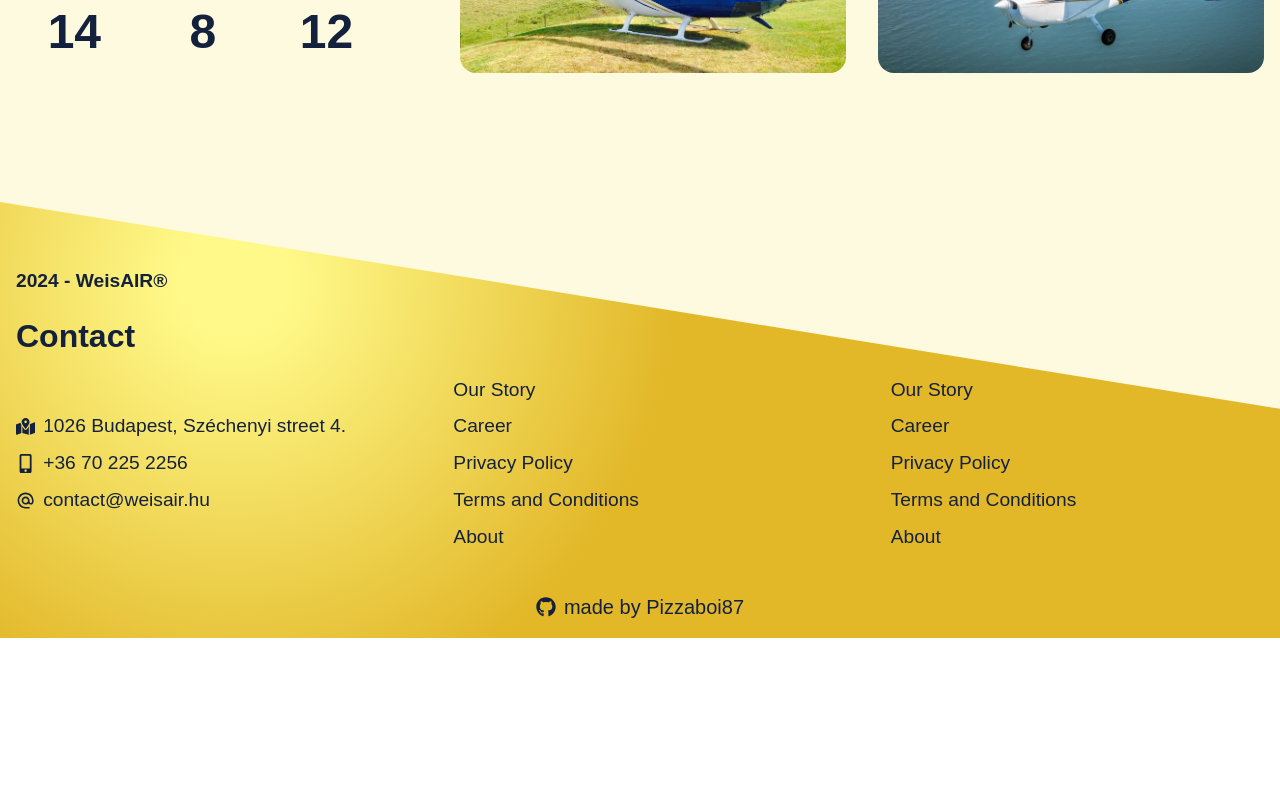
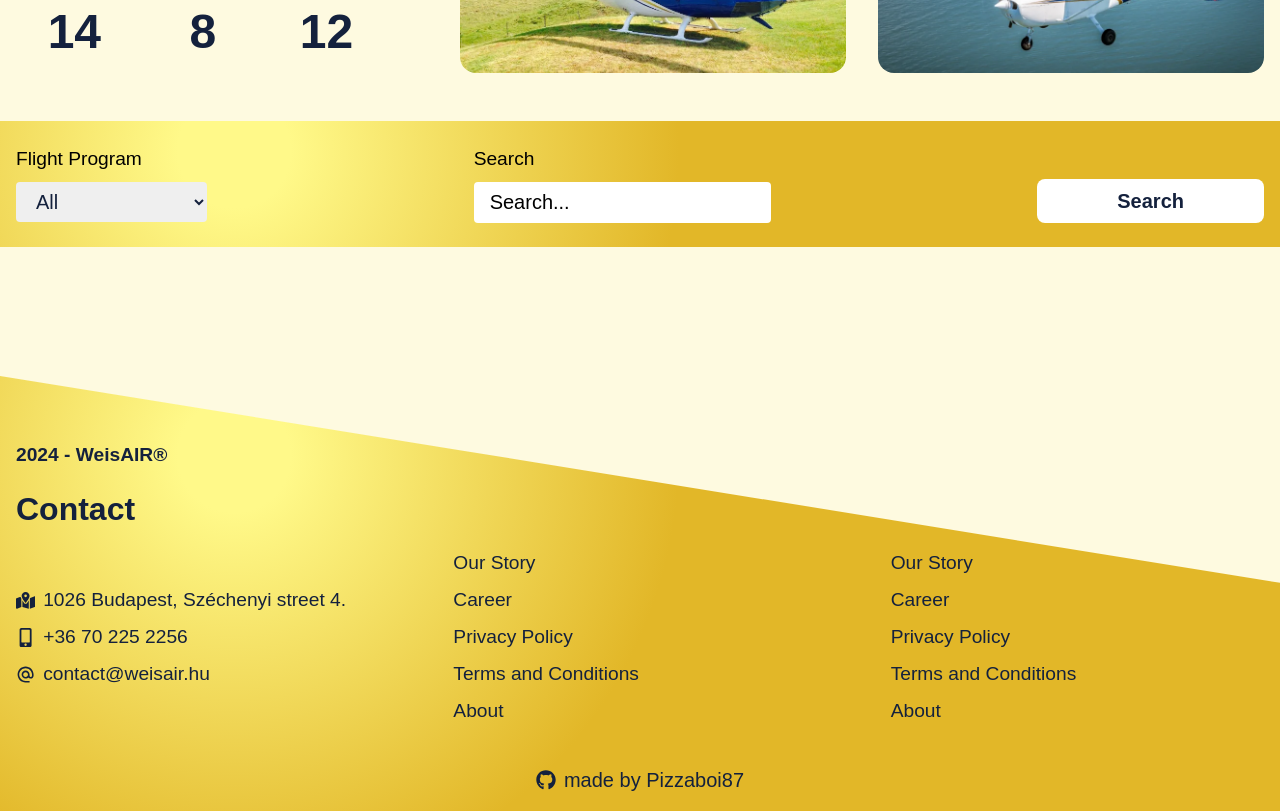
Before and after one commit to Pizzaboi87/weisair-flights, a Next.js app: page / in a window 1280 px wide. Shown: the part 820-1631 px from the top of the page. Before the commit the page ends 1458 px from the top, so only its background shows below. Built offline with nearby package versions, Linux system fonts and the light colour scheme; no server answers; a web font is replaced by a local one.

Commit message:
started search component

```diff
--- a/src/app/(web)/globals.css
+++ b/src/app/(web)/globals.css
@@ -42,7 +42,11 @@
 }
 
 .btn-primary {
-  @apply px-[5rem] md:px-[3rem] py-[1rem] md:py-[1.2rem] bg-gradientlight dark:bg-gradientdark rounded-lg md:rounded-xl shadow-sm shadow-textdark text-textdark dark:text-textlight font-bold text-base md:text-xl hover:scale-110 duration-300 transition-all;
+  @apply px-[5rem] md:px-[3rem] py-[1rem] md:py-[1.2rem] bg-gradientlight dark:bg-gradientdark rounded-lg md:rounded-xl shadow-sm shadow-textdark dark:shadow-textlight text-textdark dark:text-textlight font-bold text-base md:text-xl hover:scale-110 duration-300 transition-all;
+}
+
+.btn-secondary {
+  @apply px-[5rem] py-[0.5rem] rounded-lg text-textdark dark:text-textlight dark:bg-black bg-white font-bold text-base md:text-xl hover:scale-110 duration-300 transition-all;
 }
 
 .btn-tertiary {
@@ -80,3 +84,15 @@
 .label-style {
   @apply absolute pointer-events-none transform translate-y-6 scale-125 origin-top-left transition-transform duration-200 ease-in-out text-blue-500 text-sm leading-4 left-4;
 }
+
+.search-label {
+  @apply block text-[1.2rem] font-medium mb-2 text-black dark:text-textlight;
+}
+
+.search-container {
+  @apply w-full md:w-1/3 lg:w-auto mb-4 md:mb-0;
+}
+
+.search-input {
+  @apply w-full px-4 py-2 rounded leading-tight dark:bg-black focus:outline-none;
+}
--- a/src/app/(web)/page.tsx
+++ b/src/app/(web)/page.tsx
@@ -1,9 +1,11 @@
 import Hero from "@/components/hero/Hero";
+import PageSearch from "@/components/page-search/PageSearch";
 
 const Home = () => {
   return (
     <div className="py-24">
       <Hero />
+      <PageSearch />
     </div>
   );
 };
--- a/src/components/header/Header.tsx
+++ b/src/components/header/Header.tsx
@@ -40,7 +40,7 @@ const Header = () => {
         </svg>
       </div>
 
-      <div className="flex items-center w-full md:2/3 z-[2] mt-10">
+      <div className="flex items-center w-full md:w-2/3 z-[2] mt-10">
         <Link
           href="/"
           className="font-black dark:text-textlight text-textdark text-[2.2rem] mt-1"
--- /dev/null
+++ b/src/components/page-search/PageSearch.tsx
@@ -0,0 +1,11 @@
+import Search from "../search/Search";
+
+const PageSearch = () => {
+  return (
+    <div className="mt-12">
+      <Search />
+    </div>
+  );
+};
+
+export default PageSearch;
--- /dev/null
+++ b/src/components/search/Search.tsx
@@ -0,0 +1,48 @@
+const Search = () => {
+  return (
+    <section className="bg-gradientlight dark:bg-gradientdark px-4 py-6">
+      <div className="container mx-auto flex gap-4 flex-wrap justify-between items-center">
+        <div className="search-container">
+          <label className="search-label">Flight Program</label>
+          <div className="relative">
+            <select
+              className="search-input capitalize"
+              //value={flightTypeFilter}
+              //onChange={handleFlightChange}
+            >
+              <option value="all">All</option>
+              <option value="airplane">Airplane</option>
+              <option value="helicopter">Helicopter</option>
+              <option value="group">Group tour</option>
+              <option value="wedding">Wedding Flight</option>
+              <option value="romantic">Romantic Flight</option>
+              <option value="balloon">Balloon</option>
+            </select>
+          </div>
+        </div>
+
+        <div className="search-container">
+          <label className="search-label">Search</label>
+          <input
+            type="search"
+            id="search"
+            placeholder="Search..."
+            //value={searchQuery}
+            //onChange={handleSearchQueryChange}
+            className="search-input placeholder:text-black"
+          />
+        </div>
+
+        <button
+          className="btn-secondary self-end"
+          type="button"
+          //onClick={handleFilterClick}
+        >
+          Search
+        </button>
+      </div>
+    </section>
+  );
+};
+
+export default Search;
--- a/tailwind.config.ts
+++ b/tailwind.config.ts
@@ -11,14 +11,14 @@ const config: Config = {
     extend: {
       backgroundImage: {
         gradientlight: "radial-gradient(circle 763px at 18.3% 24.1%, rgba(255, 249, 137, 1) 7.4%, rgba(226, 183, 40, 1) 58.3% )",
-        gradientdark: "linear-gradient( 86.3deg,  rgba(0,119,182,1) 3.6%, rgba(8,24,68,1) 87.6% );"
+        gradientdark: "linear-gradient( 86.3deg,  rgba(0,119,172,1) 3.6%, rgba(8,24,100,1) 87.6% );"
       },
       colors: {
         primary: "#038C7F",
         secondary: "#F2C641",
         filllight: "#FAEDCD",
         filldark: "#264653",
-        bgdark: "#565656",
+        bgdark: "#14213d",
         bglight: "#FEFAE0",
         textlight: "#FAEDCD",
         textdark: "#14213d",
```
